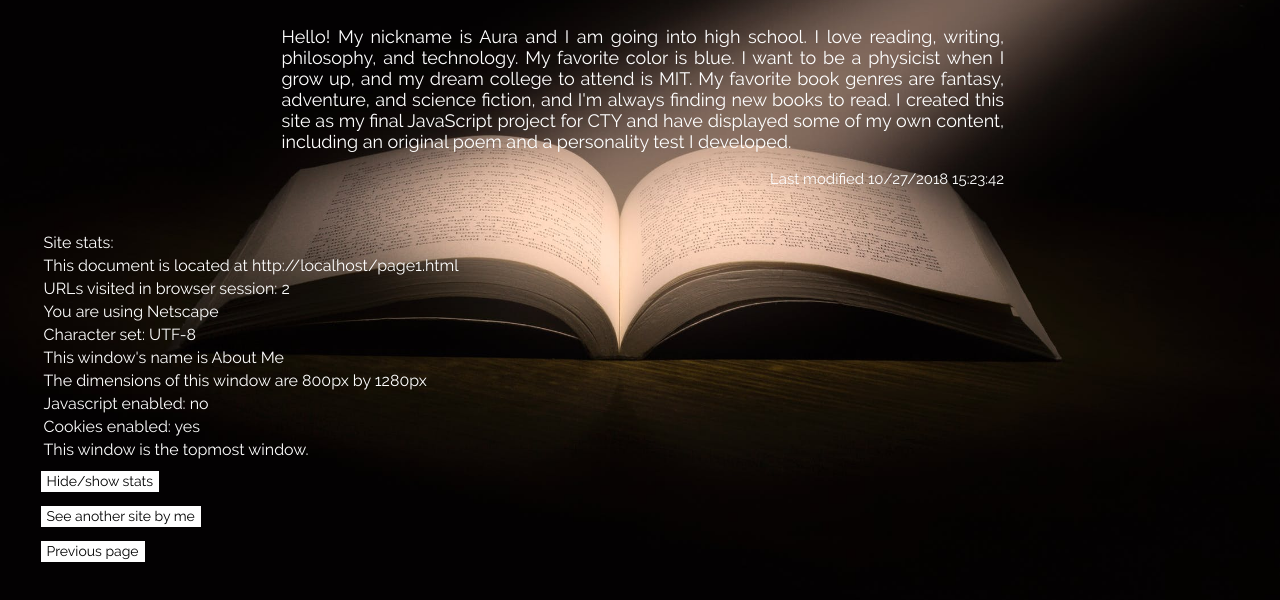
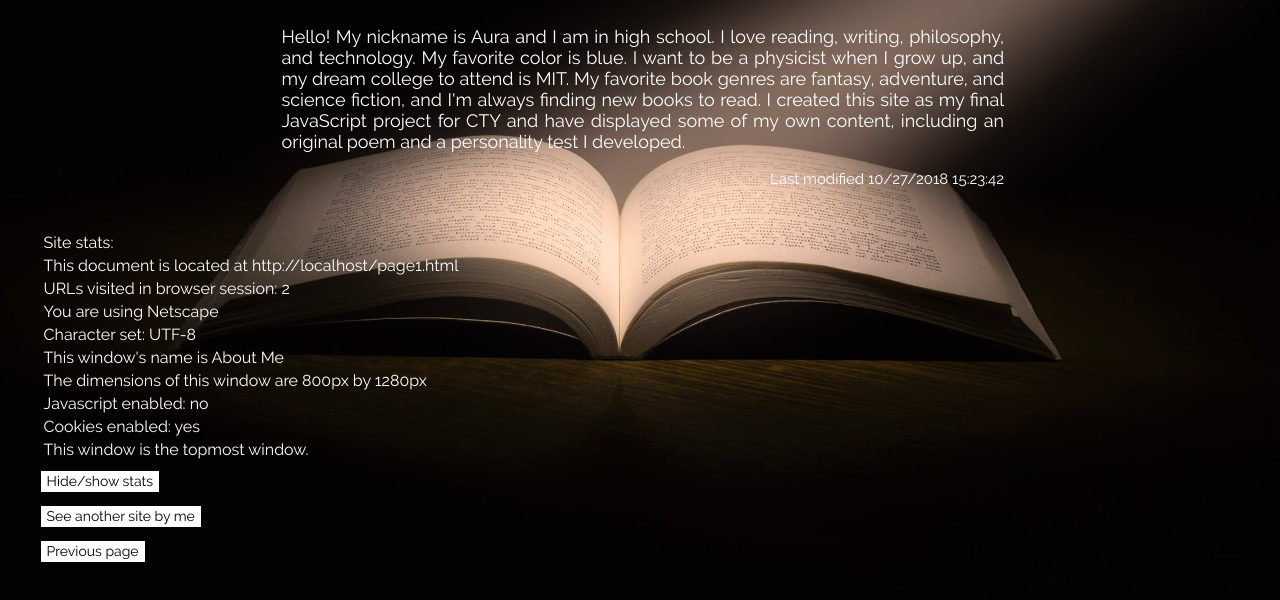
Before and after one commit to aura-waterfall/aura-waterfall.github.io, a plain HTML site: page page1.html in a window 1280 px wide. Shown: the part 198-798 px from the top of the page. Drawn offline with Linux system fonts and the light colour scheme.

Commit message:
Update page1.html

```diff
--- a/page1.html
+++ b/page1.html
@@ -55,7 +55,7 @@
                     <br />
                     <br />
                     <h2 style = "font-family: myFirstFont; font-size: 35px;text-align: center;">About Me</h2>
-                    <p style = "text-align: justify;font-size: 18px;font-family: myFirstFont;margin-left: 20%; margin-right: 20%;" id = "aboutme">Hello! My nickname is Aura and I am going into high school. I love reading, writing, philosophy, and technology. My favorite color is blue. I want to be a physicist when I grow up, and my dream college to attend is MIT. My favorite book genres are fantasy, adventure, and science fiction, and I'm always finding new books to read. I created this site as my final JavaScript project for CTY and have displayed some of my own content, including an original poem and a personality test I developed.</p>
+                    <p style = "text-align: justify;font-size: 18px;font-family: myFirstFont;margin-left: 20%; margin-right: 20%;" id = "aboutme">Hello! My nickname is Aura and I am in high school. I love reading, writing, philosophy, and technology. My favorite color is blue. I want to be a physicist when I grow up, and my dream college to attend is MIT. My favorite book genres are fantasy, adventure, and science fiction, and I'm always finding new books to read. I created this site as my final JavaScript project for CTY and have displayed some of my own content, including an original poem and a personality test I developed.</p>
                     <p style = "text-align: right; font-size: 15px;font-family: myFirstFont;margin-left: 20%; margin-right: 20%;" id = "lastmod1"></p>
                     <div id = "lastmod" style = "position: absolute; bottom: 140px;">
                     <table style = "font-size: 16px;font-family: myFirstFont;">
```
